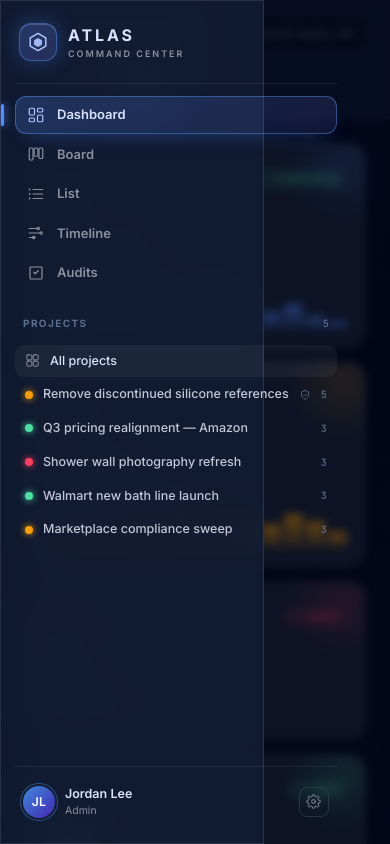
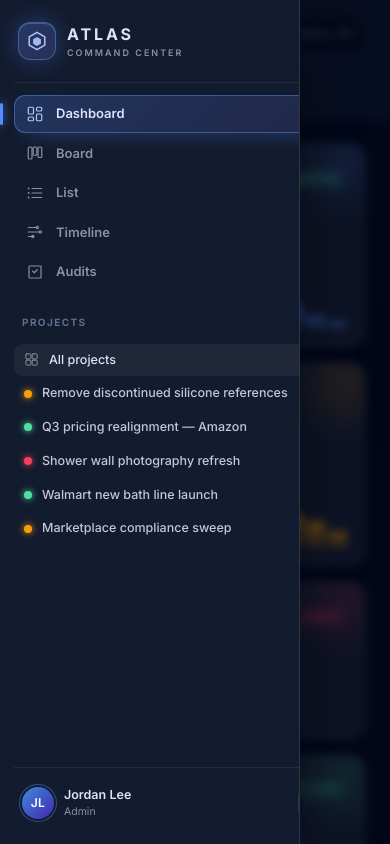
Before and after one commit to trumbullecommerce-arch/Atlas, a Next.js app: page / in a window 390 px wide. Both pictures are taken after a click on the button 43 px from the left and 33 px from the top of the page. Built offline with nearby package versions, Linux system fonts and the light colour scheme.

Commit message:
Atlas: center menu icon, widen collapsible drawer, interaction and timeline updates

```diff
--- a/components/shell/Sidebar.tsx
+++ b/components/shell/Sidebar.tsx
@@ -334,20 +334,22 @@ export function Sidebar(props: {
               className="atlas-mobile-only"
             />
             <motion.aside
-              initial={{ x: -260 }}
+              initial={{ x: -310 }}
               animate={{ x: 0 }}
-              exit={{ x: -260 }}
+              exit={{ x: -310 }}
               transition={{ type: "spring", stiffness: 360, damping: 34 }}
-              className="atlas-mobile-only glass"
+              className="atlas-mobile-only"
               style={{
                 position: "fixed",
                 left: 0,
                 top: 0,
                 bottom: 0,
-                width: 264,
+                width: 300,
                 zIndex: 70,
                 borderRight: "1px solid var(--border)",
-                background: "var(--glass-2)",
+                background: "var(--surface)",
+                boxShadow: "var(--shadow-3)",
+                overflow: "hidden",
               }}
             >
               <SidebarContent {...props} />
--- a/components/shell/Topbar.tsx
+++ b/components/shell/Topbar.tsx
@@ -342,6 +342,8 @@ export function Topbar({
           height: 38,
           display: "grid",
           placeItems: "center",
+          alignItems: "center",
+          justifyContent: "center",
           borderRadius: 10,
           border: "1px solid var(--border-strong)",
           background: "color-mix(in srgb, var(--primary-bright) 12%, var(--glass))",
```
